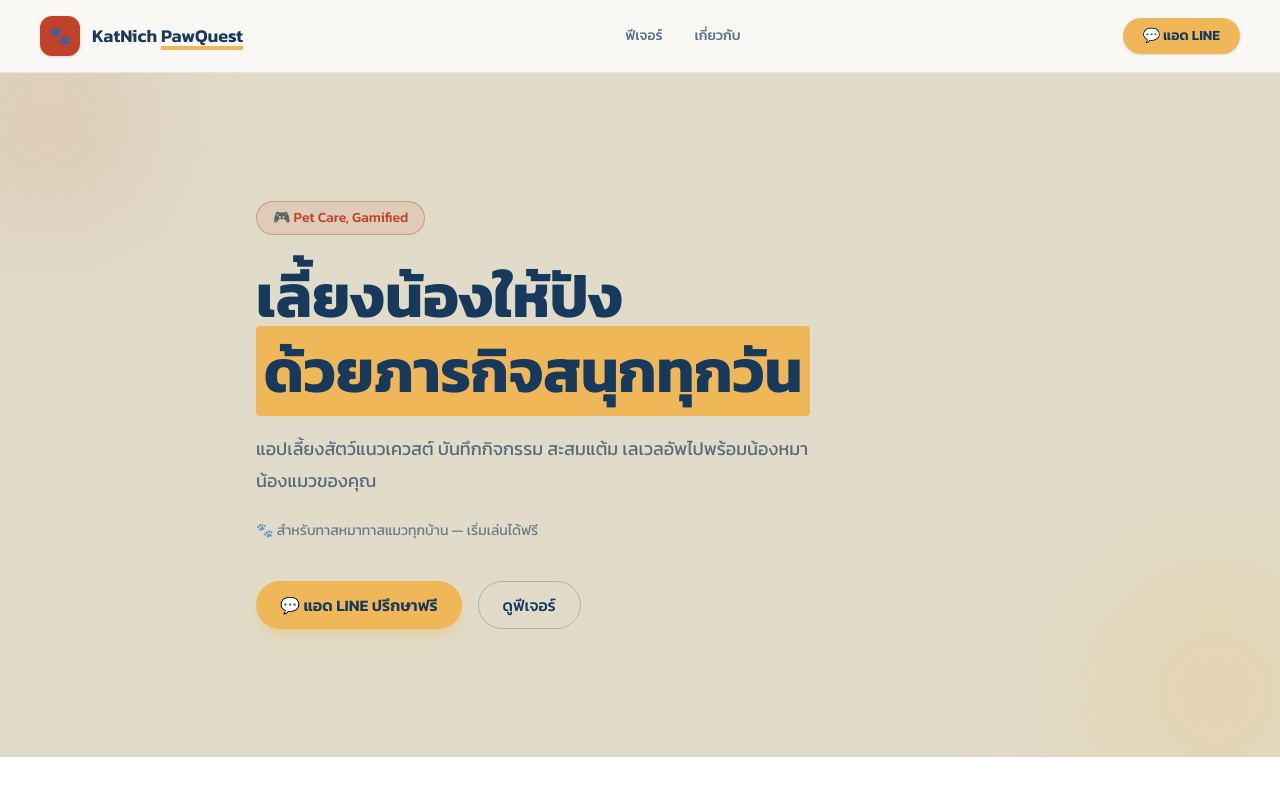
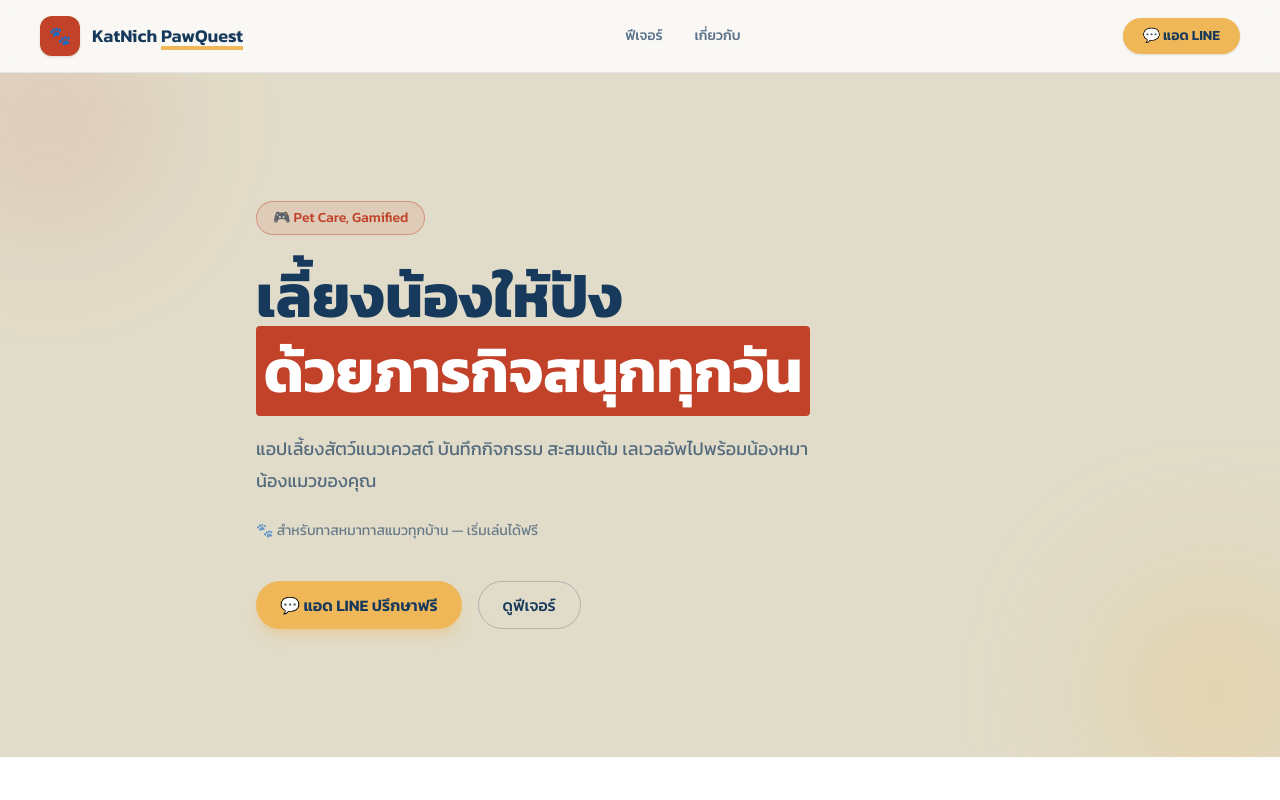
Before and after one commit to katnichstudio-ctrl/katnichpawquest, a Next.js app: page / in a window 1280 px wide. Shown: the top 800 px of the page. Built offline with nearby package versions, Linux system fonts and the light colour scheme.

Commit message:
Change headline highlight to terracotta red
Swap the emphasized headline span from gold to terracotta (#C24229)
with white text for contrast.

```diff
--- a/src/app/page.tsx
+++ b/src/app/page.tsx
@@ -70,7 +70,7 @@ export default function Home() {
             <h1 className="text-4xl font-bold leading-tight text-brand-navy sm:text-6xl sm:leading-tight">
               เลี้ยงน้องให้ปัง
               <br />
-              <span className="rounded bg-brand-gold px-2 text-brand-navy">
+              <span className="rounded bg-brand-terracotta px-2 text-white">
                 ด้วยภารกิจสนุกทุกวัน
               </span>
             </h1>
```
